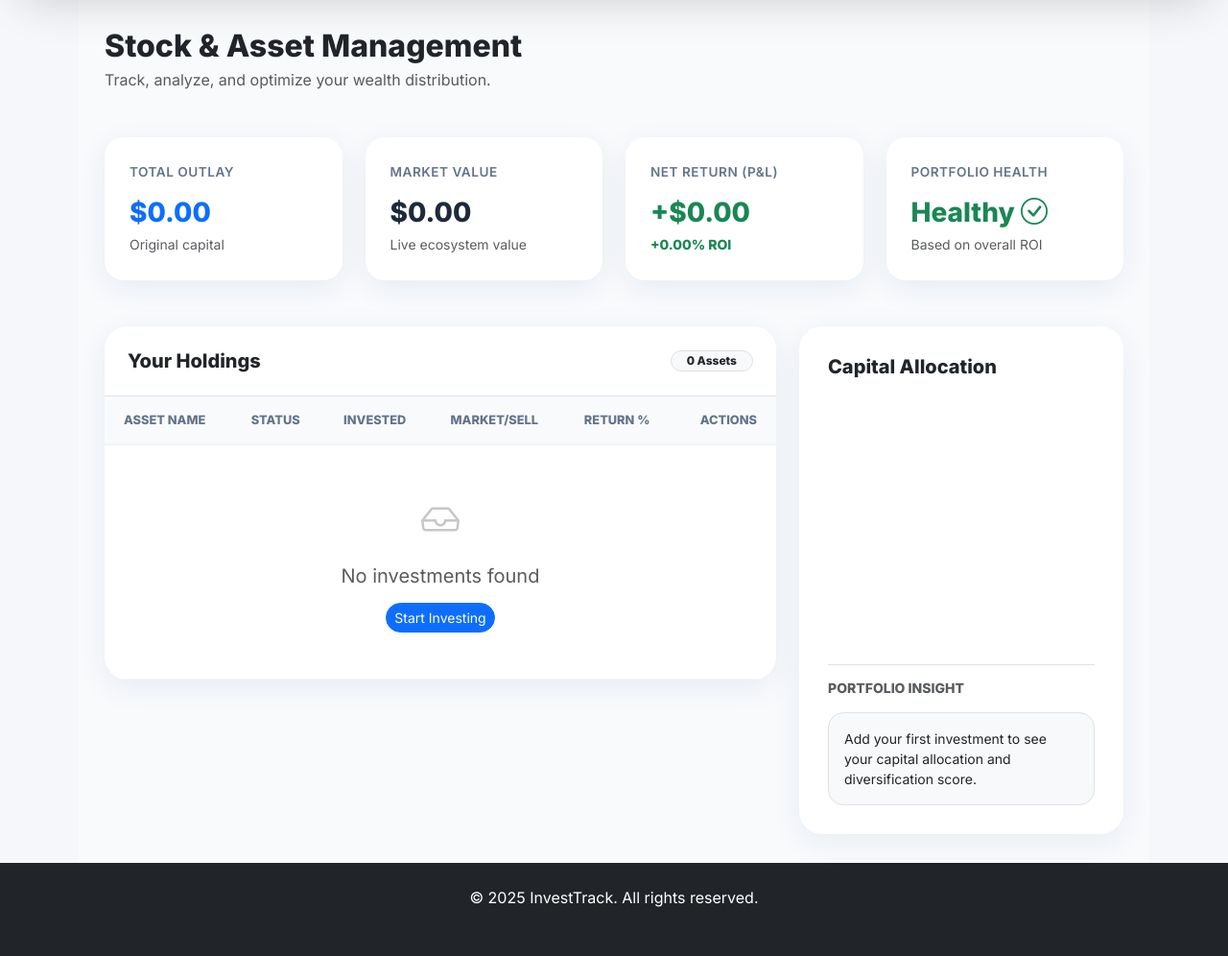
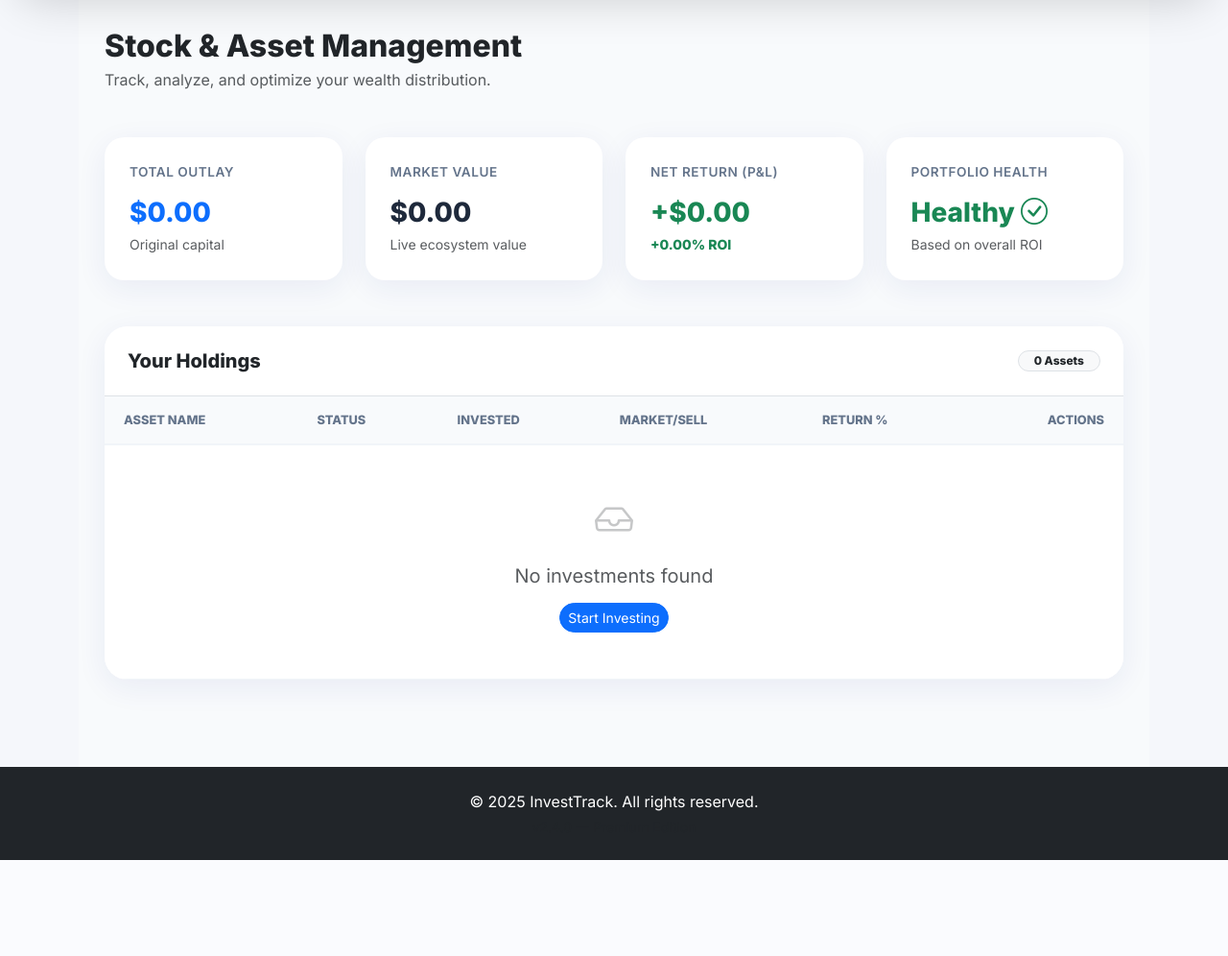
Before and after one commit to naylahabdalla/InvestTrack, a Flask app: page /portfolio in a window 1280 px wide. Shown: the part 120-1116 px from the top of the page at 96% size. After the commit the page ends 1016 px from the top, so only its background shows below. Run offline with Flask 3, Linux system fonts and the light colour scheme; a user stored in the database is signed in; data that the repository does not hold is empty; a map, chart or similar area stays blank.

Commit message:
Removed Capital Allocation chart and related insights from Portfolio page

```diff
--- a/app.py
+++ b/app.py
@@ -505,7 +505,6 @@ def portfolio():
     display_investments = []
     total_invested = 0
     total_current = 0
-    asset_totals = {}
 
     for inv in investments_raw:
         initial = float(inv.get("amount") or 0)
@@ -521,9 +520,6 @@ def portfolio():
             else:
                 current_price = float(inv.get("current_value") or initial)
 
-            # Group by type for allocation chart (Current only)
-            atype = inv.get("asset_type") or "Other"
-            asset_totals[atype] = asset_totals.get(atype, 0) + current_price
 
         total_invested += initial
         total_current += current_price
@@ -545,9 +541,6 @@ def portfolio():
     gain_total = total_current - total_invested
     percent_total = (gain_total / total_invested * 100) if total_invested > 0 else 0
 
-    labels = list(asset_totals.keys())
-    values = [round(v, 2) for v in asset_totals.values()]
-
     return render_template(
         "portfolio.html",
         user=session.get("user"),
@@ -555,9 +548,7 @@ def portfolio():
         total=round(total_invested, 2),
         current=round(total_current, 2),
         gain=round(gain_total, 2),
-        percent=round(percent_total, 2),
-        labels=labels,
-        values=values
+        percent=round(percent_total, 2)
     )
 
 @app.route("/delete/<int:id>")
--- a/templates/portfolio.html
+++ b/templates/portfolio.html
@@ -180,7 +180,7 @@
 
         <div class="row g-4">
             <!-- ASSET LIST -->
-            <div class="col-lg-8">
+            <div class="col-lg-12">
                 <div class="asset-table-card">
                     <div class="p-4 border-bottom bg-white d-flex justify-content-between align-items-center">
                         <h5 class="fw-bold mb-0">Your Holdings</h5>
@@ -260,86 +260,9 @@
                     </div>
                 </div>
             </div>
-
-            <!-- ALLOCATION WIDGET -->
-            <div class="col-lg-4">
-                <div class="allocation-chart-card">
-                    <h5 class="fw-bold mb-4">Capital Allocation</h5>
-                    <div class="position-relative" style="height: 250px;">
-                        <canvas id="allocationChart"></canvas>
-                    </div>
-
-                    <div class="mt-4 pt-3 border-top">
-                        <h6 class="fw-bold small text-uppercase text-muted mb-3">Portfolio Insight</h6>
-                        <div class="p-3 bg-light rounded-4 border">
-                            <p class="small mb-0 text-dark" style="line-height: 1.5;">
-                                {% if labels %}
-                                    Your portfolio is primarily weighted towards <strong>{{ labels[0] }}</strong>.
-                                    {% if labels|length < 3 %}
-                                        Consider diversifying into more asset classes to reduce volatility risk.
-                                    {% else %}
-                                        Excellent diversification! Your risk is well-distributed across {{ labels|length }} asset classes.
-                                    {% endif %}
-                                {% else %}
-                                    Add your first investment to see your capital allocation and diversification score.
-                                {% endif %}
-                            </p>
-                        </div>
-                    </div>
-                </div>
-            </div>
         </div>
 
     </div>
 </div>
 
-<script>
-document.addEventListener("DOMContentLoaded", function() {
-    const ctx = document.getElementById('allocationChart');
-    if (ctx) {
-        new Chart(ctx, {
-            type: 'doughnut',
-            data: {
-                labels: {{ labels | tojson | safe }},
-                datasets: [{
-                    data: {{ values | tojson | safe }},
-                    backgroundColor: [
-                        "#6366f1", "#10b981", "#f59e0b", "#ef4444",
-                        "#0ea5e9", "#8b5cf6", "#ec4899", "#64748b"
-                    ],
-                    borderWidth: 2,
-                    hoverOffset: 15
-                }]
-            },
-            options: {
-                responsive: true,
-                maintainAspectRatio: false,
-                plugins: {
-                    legend: {
-                        position: 'bottom',
-                        labels: {
-                            usePointStyle: true,
-                            padding: 20,
-                            font: { size: 11, weight: '600' }
-                        }
-                    },
-                    tooltip: {
-                        callbacks: {
-                            label: function(context) {
-                                let val = context.parsed;
-                                let total = context.dataset.data.reduce((a, b) => a + b, 0);
-                                let perc = ((val / total) * 100).toFixed(1);
-                                return ` ${context.label}: $${val.toLocaleString()} (${perc}%)`;
-                            }
-                        }
-                    }
-                },
-                cutout: '70%',
-                radius: '90%'
-            }
-        });
-    }
-});
-</script>
-
 {% endblock %}
```
